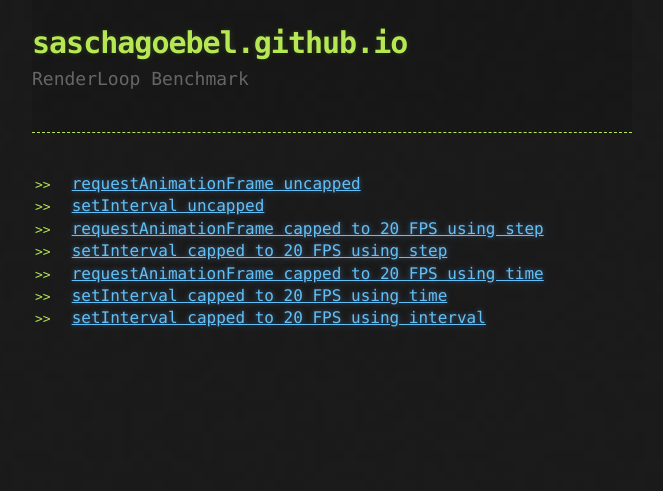
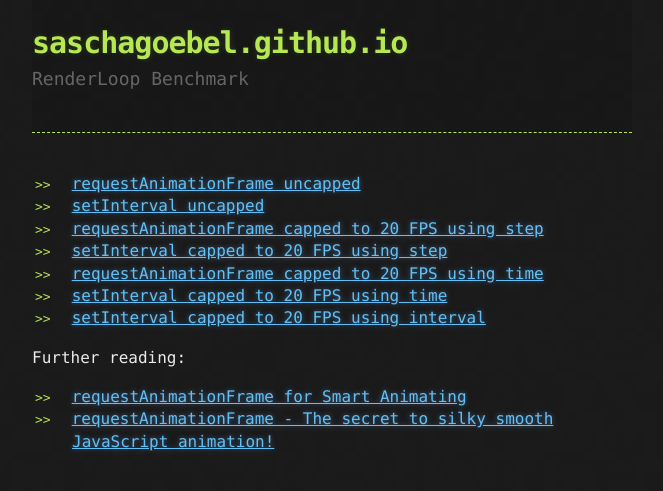
Before and after one commit to saschagoebel/saschagoebel.github.io, a Jekyll site: the page built from labs/RenderLoop/index.md, in a window 1280 px wide. Shown: the top 491 px of the page, without its empty margins (308-971 px from the left). Built offline with Jekyll 4.4.1, drawn with Linux system fonts in a browser that asks for light colours.

Commit message:
Added further reading to benchmark

```diff
--- a/labs/RenderLoop/index.md
+++ b/labs/RenderLoop/index.md
@@ -9,3 +9,7 @@ title: RenderLoop Benchmark
 * [requestAnimationFrame capped to 20 FPS using time](raf-time.html)
 * [setInterval capped to 20 FPS using time](interval-time.html)
 * [setInterval capped to 20 FPS using interval](interval-interval.html)
+
+Further reading:
+* [requestAnimationFrame for Smart Animating](http://paulirish.com/2011/requestanimationframe-for-smart-animating/)
+* [requestAnimationFrame - The secret to silky smooth JavaScript animation!](http://creativejs.com/resources/requestanimationframe/)
```
